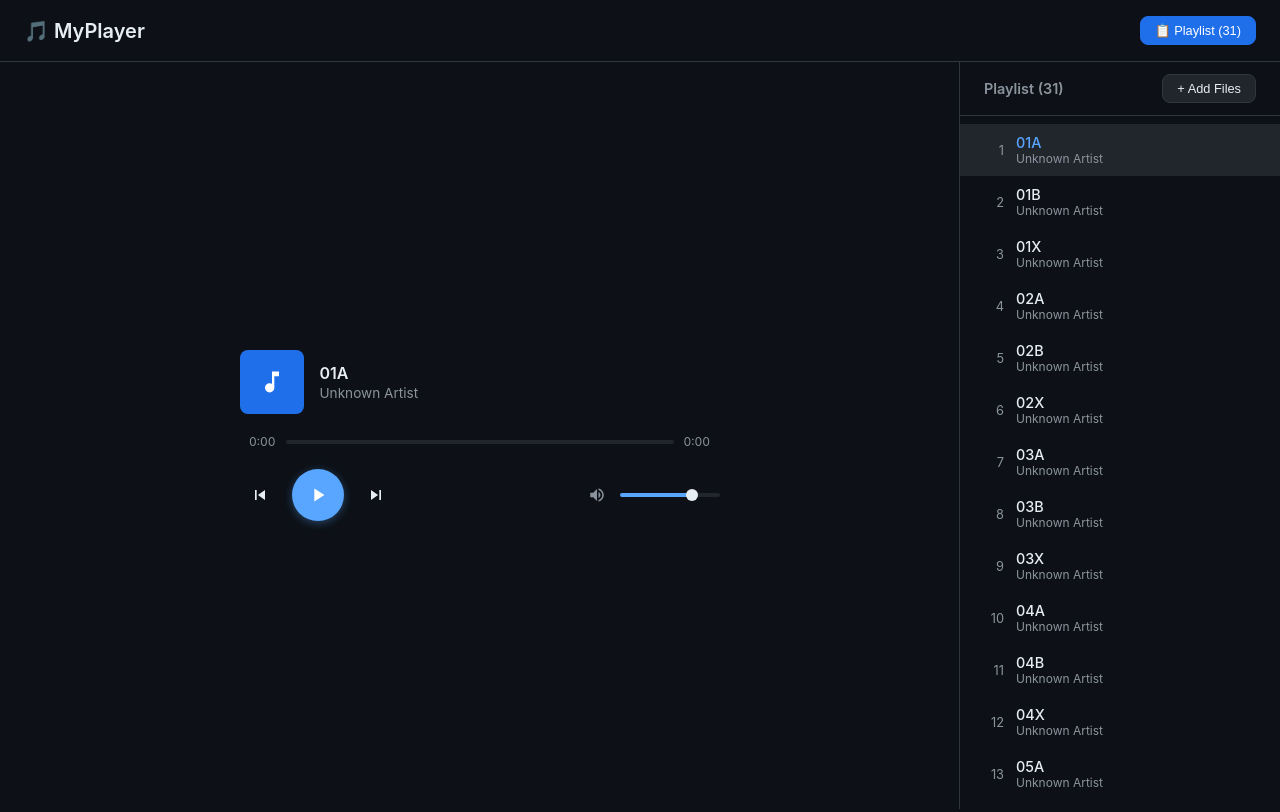
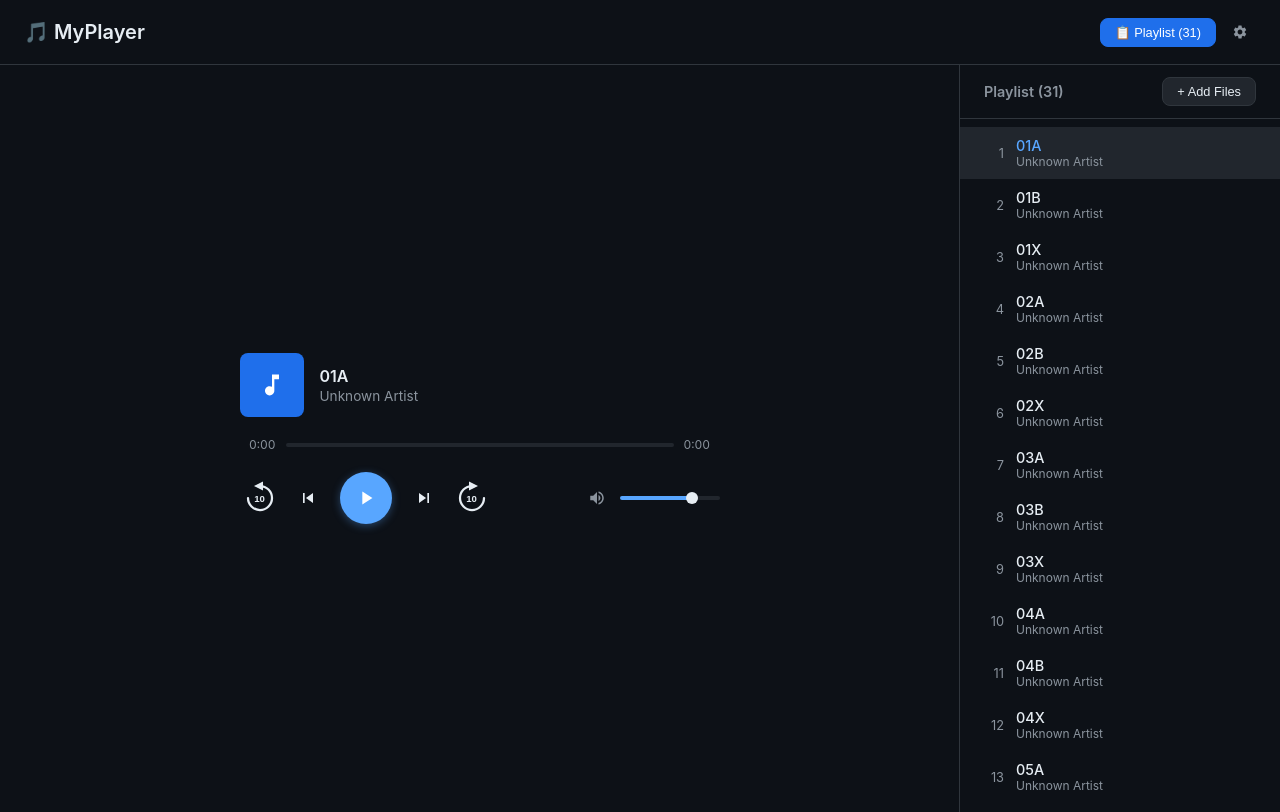
Before and after one commit to wxlfrank-n/iplayer, a React (Vite) app: page / in a window 1280 px wide. Built offline with nearby package versions, Linux system fonts and the light colour scheme.

Commit message:
feat: add skip forward/backward buttons with configurable interval and settings panel

```diff
--- a/src/App.css
+++ b/src/App.css
@@ -48,6 +48,135 @@ body {
 .app-title {
   font-size: 1.25rem;
   font-weight: 600;
+}
+
+.app-header-actions {
+  display: flex;
+  align-items: center;
+  gap: 8px;
+}
+
+.settings-btn {
+  background: none;
+  border: none;
+  color: var(--text-secondary);
+  cursor: pointer;
+  padding: 8px;
+  border-radius: 50%;
+  display: flex;
+  align-items: center;
+  justify-content: center;
+  transition: color 0.15s, background 0.15s;
+}
+
+.settings-btn:hover {
+  color: var(--text-primary);
+  background: var(--bg-hover);
+}
+
+.settings-overlay {
+  position: fixed;
+  inset: 0;
+  background: rgba(0, 0, 0, 0.5);
+  display: flex;
+  align-items: center;
+  justify-content: center;
+  z-index: 100;
+}
+
+.settings-panel {
+  background: var(--bg-secondary);
+  border: 1px solid var(--border);
+  border-radius: 12px;
+  width: 320px;
+  max-width: 90vw;
+  overflow: hidden;
+}
+
+.settings-header {
+  display: flex;
+  align-items: center;
+  justify-content: space-between;
+  padding: 16px 20px;
+  border-bottom: 1px solid var(--border);
+}
+
+.settings-header h2 {
+  font-size: 1rem;
+  font-weight: 600;
+}
+
+.settings-close {
+  background: none;
+  border: none;
+  color: var(--text-secondary);
+  cursor: pointer;
+  padding: 4px;
+  border-radius: 4px;
+  display: flex;
+  align-items: center;
+  justify-content: center;
+  transition: color 0.15s, background 0.15s;
+}
+
+.settings-close:hover {
+  color: var(--text-primary);
+  background: var(--bg-hover);
+}
+
+.settings-body {
+  padding: 20px;
+  display: flex;
+  flex-direction: column;
+  gap: 12px;
+}
+
+.settings-label {
+  font-size: 0.8rem;
+  color: var(--text-secondary);
+}
+
+.settings-row {
+  display: flex;
+  gap: 8px;
+  flex-wrap: wrap;
+}
+
+.settings-chip {
+  background: var(--bg-tertiary);
+  color: var(--text-primary);
+  border: 1px solid var(--border);
+  padding: 6px 14px;
+  border-radius: 20px;
+  font-size: 0.8rem;
+  cursor: pointer;
+  transition: background 0.15s, color 0.15s, border-color 0.15s;
+}
+
+.settings-chip:hover {
+  background: var(--bg-hover);
+}
+
+.settings-chip--active {
+  background: var(--accent-dim);
+  color: #fff;
+  border-color: var(--accent-dim);
+}
+
+.settings-input {
+  background: var(--bg-tertiary);
+  color: var(--text-primary);
+  border: 1px solid var(--border);
+  padding: 8px 12px;
+  border-radius: var(--radius);
+  font-size: 0.85rem;
+  width: 80px;
+  outline: none;
+  transition: border-color 0.15s;
+}
+
+.settings-input:focus {
+  border-color: var(--accent);
 }
 
 .playlist-toggle {
@@ -272,6 +401,21 @@ body {
   background: var(--bg-tertiary);
   color: var(--bg-primary);
   box-shadow: none;
+}
+
+.control-btn--skip {
+  position: relative;
+}
+
+.control-btn__label {
+  position: absolute;
+  inset: 0;
+  display: flex;
+  align-items: center;
+  justify-content: center;
+  font-size: 0.6rem;
+  font-weight: 700;
+  pointer-events: none;
 }
 
 .volume-control {
--- a/src/App.tsx
+++ b/src/App.tsx
@@ -1,13 +1,16 @@
 import { useRef, useCallback, useState } from "react";
 import { useAudioPlayer } from "./hooks/useAudioPlayer";
+import { useConfig } from "./hooks/useConfig";
 import { NowPlaying } from "./components/NowPlaying";
 import { PlayerControls } from "./components/PlayerControls";
 import { ProgressBar } from "./components/ProgressBar";
 import { VolumeControl } from "./components/VolumeControl";
 import { TrackList } from "./components/TrackList";
+import { Settings } from "./components/Settings";
 import "./App.css";
 
 export default function App() {
+  const { config, updateConfig } = useConfig();
   const {
     state,
     togglePlay,
@@ -19,9 +22,12 @@ export default function App() {
     addTracks,
     removeTrack,
     selectTrack,
-  } = useAudioPlayer();
+    skipForward,
+    skipBackward,
+  } = useAudioPlayer(config.skipSeconds);
 
   const [showPlaylist, setShowPlaylist] = useState(true);
+  const [showSettings, setShowSettings] = useState(false);
   const fileInputRef = useRef<HTMLInputElement>(null);
   const dropRef = useRef<HTMLDivElement>(null);
 
@@ -67,6 +73,7 @@ export default function App() {
     >
       <header className="app-header">
         <h1 className="app-title">{"\u{1F3B5}"} MyPlayer</h1>
+        <div className="app-header-actions">
           <button
             className={`playlist-toggle ${showPlaylist ? "playlist-toggle--active" : ""}`}
             onClick={() => setShowPlaylist((v) => !v)}
@@ -74,6 +81,16 @@ export default function App() {
           >
             {"\u{1F4CB}"} Playlist ({state.tracks.length})
           </button>
+          <button
+            className="settings-btn"
+            onClick={() => setShowSettings(true)}
+            title="Settings"
+          >
+            <svg viewBox="0 0 24 24" width="16" height="16" fill="currentColor">
+              <path d="M19.14 12.94c.04-.3.06-.61.06-.94 0-.32-.02-.64-.07-.94l2.03-1.58a.49.49 0 00.12-.61l-1.92-3.32a.49.49 0 00-.59-.22l-2.39.96c-.5-.38-1.03-.7-1.62-.94l-.36-2.54a.484.484 0 00-.48-.41h-3.84c-.24 0-.43.17-.47.41l-.36 2.54c-.59.24-1.13.57-1.62.94l-2.39-.96c-.22-.08-.47 0-.59.22L2.74 8.87c-.12.21-.08.47.12.61l2.03 1.58c-.05.3-.07.62-.07.94s.02.64.07.94l-2.03 1.58a.49.49 0 00-.12.61l1.92 3.32c.12.22.37.29.59.22l2.39-.96c.5.38 1.03.7 1.62.94l.36 2.54c.05.24.24.41.48.41h3.84c.24 0 .44-.17.47-.41l.36-2.54c.59-.24 1.13-.56 1.62-.94l2.39.96c.22.08.47 0 .59-.22l1.92-3.32c.12-.22.07-.47-.12-.61l-2.01-1.58zM12 15.6c-1.98 0-3.6-1.62-3.6-3.6s1.62-3.6 3.6-3.6 3.6 1.62 3.6 3.6-1.62 3.6-3.6 3.6z" />
+            </svg>
+          </button>
+        </div>
       </header>
 
       <div className={`player-layout ${showPlaylist ? "player-layout--with-playlist" : ""}`}>
@@ -90,7 +107,10 @@ export default function App() {
               onTogglePlay={togglePlay}
               onNext={next}
               onPrev={prev}
+              onSkipForward={skipForward}
+              onSkipBackward={skipBackward}
               hasTrack={state.tracks.length > 0}
+              skipSeconds={config.skipSeconds}
             />
             <VolumeControl
               volume={state.volume}
@@ -126,6 +146,14 @@ export default function App() {
           </div>
         )}
       </div>
+
+      {showSettings && (
+        <Settings
+          skipSeconds={config.skipSeconds}
+          onSkipSecondsChange={(v) => updateConfig({ skipSeconds: v })}
+          onClose={() => setShowSettings(false)}
+        />
+      )}
     </div>
   );
 }
--- a/src/components/PlayerControls.tsx
+++ b/src/components/PlayerControls.tsx
@@ -3,7 +3,10 @@ interface PlayerControlsProps {
   onTogglePlay: () => void;
   onNext: () => void;
   onPrev: () => void;
+  onSkipForward: () => void;
+  onSkipBackward: () => void;
   hasTrack: boolean;
+  skipSeconds: number;
 }
 
 export function PlayerControls({
@@ -11,10 +14,30 @@ export function PlayerControls({
   onTogglePlay,
   onNext,
   onPrev,
+  onSkipForward,
+  onSkipBackward,
   hasTrack,
+  skipSeconds,
 }: PlayerControlsProps) {
   return (
     <div className="player-controls">
+      <button
+        className="control-btn control-btn--skip"
+        onClick={onSkipBackward}
+        disabled={!hasTrack}
+        title={`Back ${skipSeconds}s`}
+      >
+        <svg viewBox="0 0 24 24" width="36" height="36" fill="none">
+          <path
+            d="M12 4 A8 8 0 1 1 4 12"
+            stroke="currentColor"
+            strokeWidth="1.5"
+            strokeLinecap="round"
+          />
+          <path d="M8 4 L14 1 L14 7 Z" fill="currentColor" />
+        </svg>
+        <span className="control-btn__label">{skipSeconds}</span>
+      </button>
       <button className="control-btn" onClick={onPrev} disabled={!hasTrack} title="Previous">
         <svg viewBox="0 0 24 24" width="20" height="20" fill="currentColor">
           <path d="M6 6h2v12H6zm3.5 6l8.5 6V6z" />
@@ -41,6 +64,23 @@ export function PlayerControls({
           <path d="M6 18l8.5-6L6 6v12zM16 6v12h2V6h-2z" />
         </svg>
       </button>
+      <button
+        className="control-btn control-btn--skip"
+        onClick={onSkipForward}
+        disabled={!hasTrack}
+        title={`Forward ${skipSeconds}s`}
+      >
+        <svg viewBox="0 0 24 24" width="36" height="36" fill="none">
+          <path
+            d="M12 4 A8 8 0 1 0 20 12"
+            stroke="currentColor"
+            strokeWidth="1.5"
+            strokeLinecap="round"
+          />
+          <path d="M16 4 L10 1 L10 7 Z" fill="currentColor" />
+        </svg>
+        <span className="control-btn__label">{skipSeconds}</span>
+      </button>
     </div>
   );
 }
--- /dev/null
+++ b/src/components/Settings.tsx
@@ -0,0 +1,47 @@
+interface SettingsProps {
+  skipSeconds: number;
+  onSkipSecondsChange: (value: number) => void;
+  onClose: () => void;
+}
+
+export function Settings({ skipSeconds, onSkipSecondsChange, onClose }: SettingsProps) {
+  return (
+    <div className="settings-overlay" onClick={onClose}>
+      <div className="settings-panel" onClick={(e) => e.stopPropagation()}>
+        <div className="settings-header">
+          <h2>Settings</h2>
+          <button className="settings-close" onClick={onClose} title="Close">
+            <svg viewBox="0 0 24 24" width="18" height="18" fill="currentColor">
+              <path d="M19 6.41L17.59 5 12 10.59 6.41 5 5 6.41 10.59 12 5 17.59 6.41 19 12 13.41 17.59 19 19 17.59 13.41 12z" />
+            </svg>
+          </button>
+        </div>
+        <div className="settings-body">
+          <label className="settings-label">Skip interval (seconds)</label>
+          <div className="settings-row">
+            {[5, 10, 15, 20, 30].map((val) => (
+              <button
+                key={val}
+                className={`settings-chip ${skipSeconds === val ? "settings-chip--active" : ""}`}
+                onClick={() => onSkipSecondsChange(val)}
+              >
+                {val}s
+              </button>
+            ))}
+          </div>
+          <input
+            type="number"
+            min={1}
+            max={60}
+            value={skipSeconds}
+            onChange={(e) => {
+              const v = parseInt(e.target.value, 10);
+              if (v >= 1 && v <= 60) onSkipSecondsChange(v);
+            }}
+            className="settings-input"
+          />
+        </div>
+      </div>
+    </div>
+  );
+}
--- a/src/hooks/useAudioPlayer.ts
+++ b/src/hooks/useAudioPlayer.ts
@@ -12,7 +12,7 @@ export interface PlayerState {
   isMuted: boolean;
 }
 
-export function useAudioPlayer() {
+export function useAudioPlayer(skipSeconds: number) {
   const defaultTracks: Track[] = DEFAULT_TRACKS.map((t) => ({
     id: t.filename,
     title: t.title,
@@ -218,6 +218,20 @@ export function useAudioPlayer() {
     });
   }, []);
 
+  const skipForward = useCallback(() => {
+    const audio = audioRef.current;
+    const newTime = Math.min(audio.currentTime + skipSeconds, audio.duration || 0);
+    audio.currentTime = newTime;
+    setState((s) => ({ ...s, currentTime: newTime }));
+  }, [skipSeconds]);
+
+  const skipBackward = useCallback(() => {
+    const audio = audioRef.current;
+    const newTime = Math.max(audio.currentTime - skipSeconds, 0);
+    audio.currentTime = newTime;
+    setState((s) => ({ ...s, currentTime: newTime }));
+  }, [skipSeconds]);
+
   return {
     state,
     play,
@@ -231,5 +245,7 @@ export function useAudioPlayer() {
     addTracks,
     removeTrack,
     selectTrack,
+    skipForward,
+    skipBackward,
   };
 }
--- /dev/null
+++ b/src/hooks/useConfig.ts
@@ -0,0 +1,40 @@
+import { useState, useCallback } from "react";
+
+const STORAGE_KEY = "myplayer_config";
+
+interface Config {
+  skipSeconds: number;
+}
+
+const DEFAULT_CONFIG: Config = {
+  skipSeconds: 10,
+};
+
+function loadConfig(): Config {
+  try {
+    const raw = localStorage.getItem(STORAGE_KEY);
+    if (raw) {
+      const parsed = JSON.parse(raw);
+      return { ...DEFAULT_CONFIG, ...parsed };
+    }
+  } catch {}
+  return { ...DEFAULT_CONFIG };
+}
+
+function saveConfig(config: Config) {
+  localStorage.setItem(STORAGE_KEY, JSON.stringify(config));
+}
+
+export function useConfig() {
+  const [config, setConfig] = useState<Config>(loadConfig);
+
+  const updateConfig = useCallback((partial: Partial<Config>) => {
+    setConfig((prev) => {
+      const next = { ...prev, ...partial };
+      saveConfig(next);
+      return next;
+    });
+  }, []);
+
+  return { config, updateConfig };
+}
```
Lines whose indentation alone changed are shown as unchanged.
